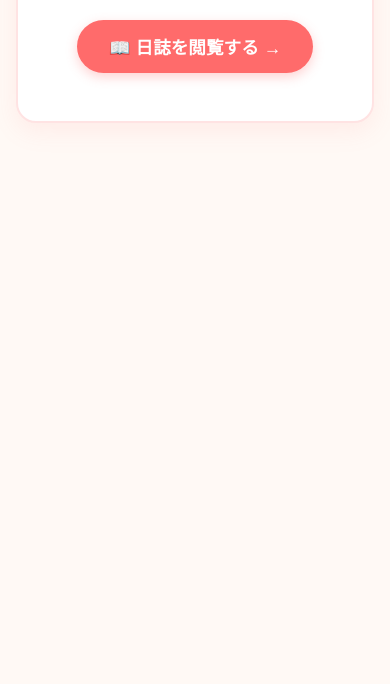
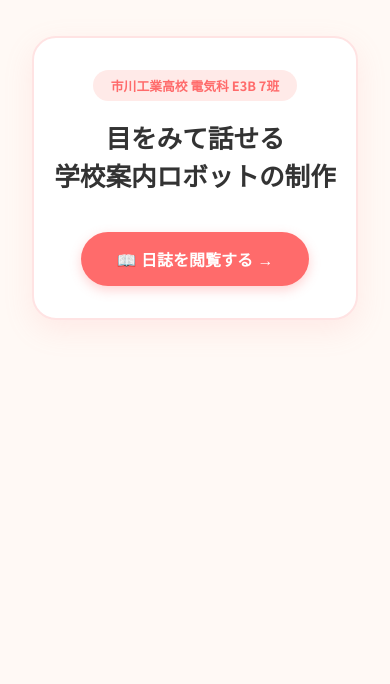
Before and after one commit to mos450eco/-E3B-7-, a plain HTML site: page index.html in a window 390 px wide. Shown: the part 268-952 px from the top of the page. Before the commit the page ends 868 px from the top, so only its background shows below. Drawn offline with Linux system fonts and the light colour scheme; a web font is replaced by a local one.

Commit message:
課題改善
Updated styles for responsive design and improved layout.

```diff
--- a/Kadai.css
+++ b/Kadai.css
@@ -20,8 +20,7 @@ body {
   font-family: 'Noto Sans JP', sans-serif;
   background-color: var(--bg-color);
   color: var(--text-color);
-  min-height: 100vh;
-  padding-bottom: 60px;
+  min-height: 100dvh;
 }
 
 /* ヘッダー */
@@ -83,7 +82,7 @@ body {
 .main-content {
   max-width: 900px;
   margin: 24px auto;
-  padding: 0 16px;
+  padding: 0 16px 60px 16px;
 }
 
 .content-section {
@@ -94,42 +93,51 @@ body {
   display: block;
 }
 
-/* --- 0. 表紙カード --- */
+/* --- 0. 全デバイス対応：画面ぴったり中央の表紙カード --- */
+#top-section.active {
+  display: flex;
+  justify-content: center;
+  align-items: center;
+  min-height: 100dvh;
+  padding: 24px 16px;
+}
+
 .cover-card {
   background: white;
-  border-radius: 20px;
-  padding: 48px 24px;
+  border-radius: 24px;
+  padding: clamp(32px, 6vw, 64px) clamp(20px, 5vw, 48px);
   text-align: center;
   border: 2px solid #ffe3e3;
-  box-shadow: 0 8px 24px rgba(255, 142, 142, 0.12);
-  margin-top: 20px;
+  box-shadow: 0 10px 30px rgba(255, 142, 142, 0.14);
+  width: 100%;
+  max-width: 720px;
 }
 
 .cover-badge {
   display: inline-block;
   background: #ffeae8;
   color: #ff6b6b;
-  font-size: 0.85rem;
+  font-size: clamp(0.8rem, 2vw, 0.95rem);
   font-weight: bold;
-  padding: 6px 16px;
+  padding: 6px 18px;
   border-radius: 20px;
-  margin-bottom: 16px;
+  margin-bottom: 20px;
 }
 
 .cover-title {
   font-family: 'Kiwi Maru', serif;
-  font-size: 2rem;
+  font-size: clamp(1.6rem, 4.5vw, 2.4rem);
   color: #333;
-  line-height: 1.4;
-  margin-bottom: 32px;
+  line-height: 1.45;
+  margin-bottom: 36px;
 }
 
 .start-btn {
   background: #ff6b6b;
   color: white;
   border: none;
-  padding: 14px 32px;
-  font-size: 1.1rem;
+  padding: 15px 36px;
+  font-size: clamp(1rem, 2.5vw, 1.15rem);
   font-weight: bold;
   border-radius: 30px;
   cursor: pointer;
```
